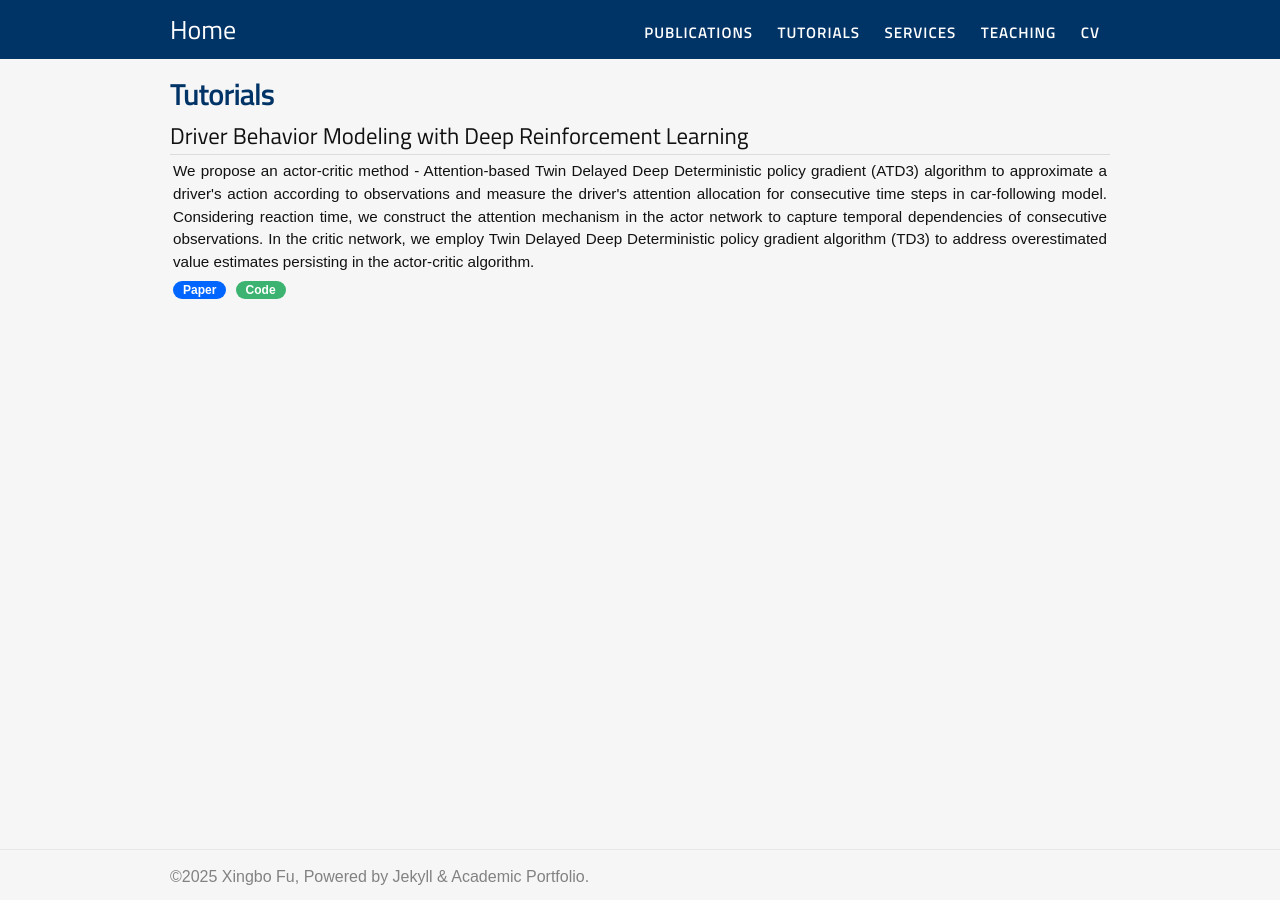
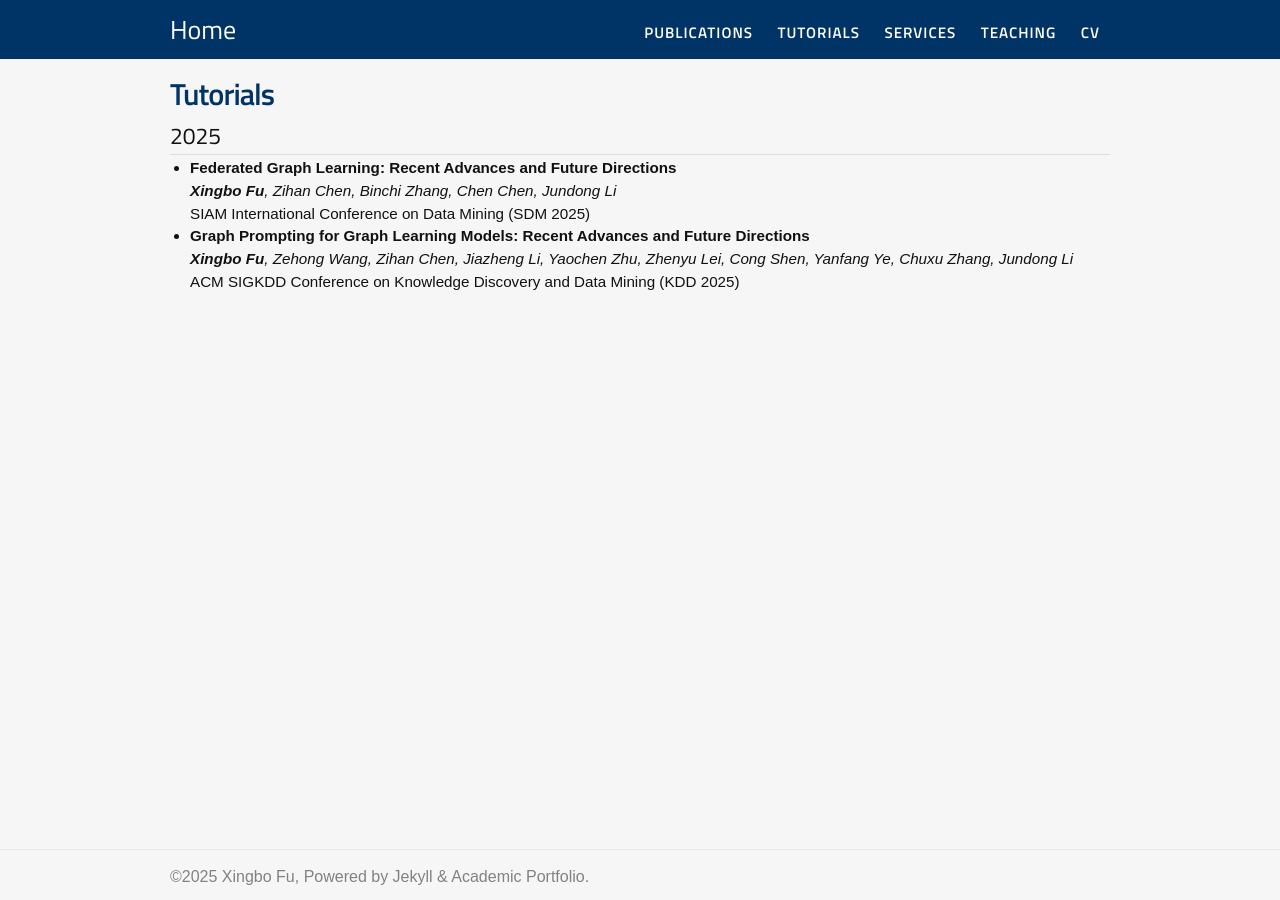
Before and after one commit to xbfu/xbfu.github.io, a Jekyll site: the page built from tutorials.md, in a window 1280 px wide. Built offline with Jekyll 4.4.1, drawn with Linux system fonts in a browser that asks for light colours; nearby versions of some CDN libraries.

Commit message:
Update tutorials.md

```diff
--- a/tutorials.md
+++ b/tutorials.md
@@ -5,17 +5,17 @@ permalink: /tutorials/
 subtitle: Tutorials - Xingbo Fu
 ---
 
-<h2>Driver Behavior Modeling with Deep Reinforcement Learning</h2>
-<table style="border-width: 0; margin-bottom: 10px">
-  <tr>
-    <td>
-      <p style="text-align: justify">We propose an actor-critic method - Attention-based Twin Delayed Deep Deterministic policy gradient (ATD3) algorithm to approximate a driver's action according to observations and measure the driver's attention allocation for consecutive time steps in car-following model. Considering reaction time, we construct the attention mechanism in the actor network to capture temporal dependencies of consecutive observations. In the critic network, we employ Twin Delayed Deep Deterministic policy gradient algorithm (TD3) to address overestimated value estimates persisting in the actor-critic algorithm.</p>
-    </td>
-  </tr>
-  <tr>
-    <td>
-      <a href="paper6.pdf"><div class="paper">Paper</div></a>
-      <a href="https://github.com/xbfu/ATD3"><div class="code">Code</div></a>
-    </td>
-  </tr>
-</table>
+<h2>2025</h2>
+<ul>
+	<li>
+		<b>Federated Graph Learning: Recent Advances and Future Directions</b><br>
+		<i><b>Xingbo Fu</b>, Zihan Chen, Binchi Zhang, Chen Chen, Jundong Li</i><br>
+		SIAM International Conference on Data Mining (SDM 2025)<br>
+	</li>
+	<li>
+		<b>Graph Prompting for Graph Learning Models: Recent Advances and Future Directions</b><br>
+		<i><b>Xingbo Fu</b>, Zehong Wang, Zihan Chen, Jiazheng Li, Yaochen Zhu, Zhenyu Lei, Cong Shen, Yanfang Ye, Chuxu Zhang, Jundong Li</i><br>
+		ACM SIGKDD Conference on Knowledge Discovery and Data Mining (KDD 2025)<br>
+	</li>
+
+</ul>
```
